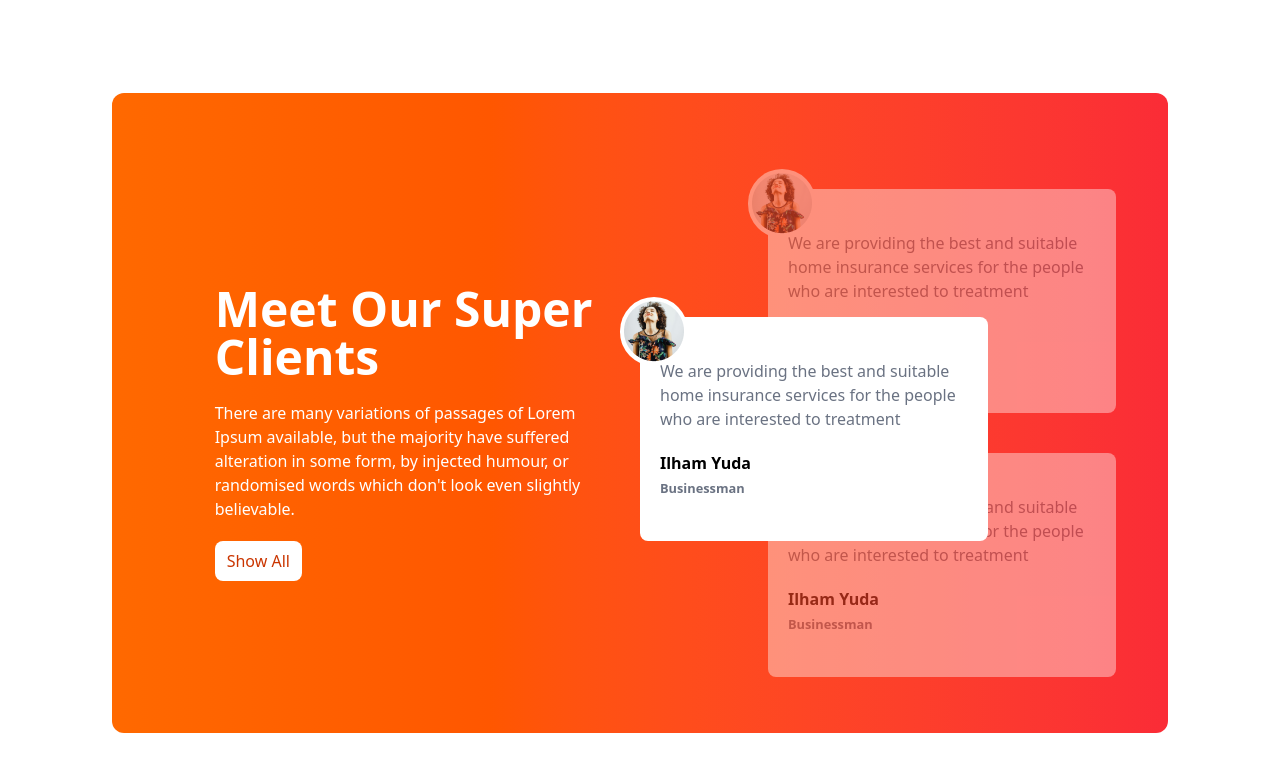
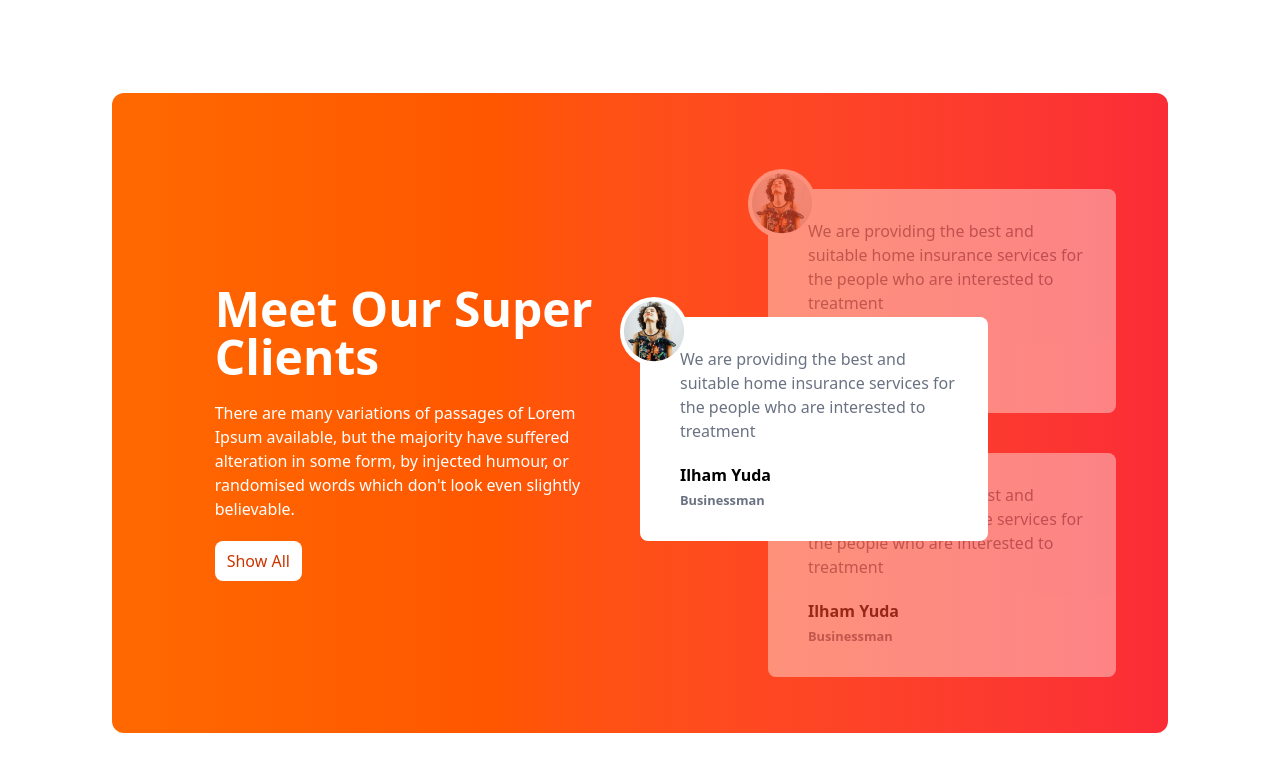
Before and after one commit to rafayel-islam/tea-house, a plain HTML site: page index.html in a window 1280 px wide. Shown: the part 1691-2462 px from the top of the page. Drawn offline with nearby package versions, Linux system fonts and the light colour scheme.

Commit message:
Review Card Section Done

```diff
--- a/index.html
+++ b/index.html
@@ -147,9 +147,9 @@
                     <div class="h-56 w-full md:w-3/4 bg-white text-black rounded-lg flex items-center px-5">
                       <div class="absolute -top-5 -left-5 bg-white rounded-full"><img class="p-1" src="images/client.png" alt=""></div>
                       <div>
-                        <p class="text-gray-500 mb-5">We are providing the best and suitable home insurance services for the people who are interested to treatment</p>
-                        <h1 class="font-bold">Ilham Yuda</h1>
-                        <small class="font-bold text-gray-500">Businessman</small>
+                        <p class="text-gray-500 mb-5 ml-5">We are providing the best and suitable home insurance services for the people who are interested to treatment</p>
+                        <h1 class="font-bold ml-5">Ilham Yuda</h1>
+                        <small class="font-bold text-gray-500 ml-5">Businessman</small>
                       </div>
                      </div>
                    </div>
@@ -157,9 +157,9 @@
                    <div class="relative left-8 md:left-32 h-56 w-full md:w-3/4 bg-white text-black rounded-lg flex items-center px-5 opacity-40">
                     <div class="absolute -top-5 -left-5 bg-white rounded-full"><img class="p-1" src="images/client.png" alt=""></div>
                     <div>
-                      <p class="text-gray-500 mb-5">We are providing the best and suitable home insurance services for the people who are interested to treatment</p>
-                      <h1 class="font-bold">Ilham Yuda</h1>
-                      <small class="font-bold text-gray-500">Businessman</small>
+                      <p class="text-gray-500 mb-5 ml-5">We are providing the best and suitable home insurance services for the people who are interested to treatment</p>
+                      <h1 class="font-bold ml-5">Ilham Yuda</h1>
+                      <small class="font-bold text-gray-500 ml-5">Businessman</small>
                     </div>
                    </div>
 
@@ -167,9 +167,9 @@
                    <div class="relative left-8 md:left-32 top-10 h-56 w-full md:w-3/4 bg-white text-black rounded-lg flex items-center px-5 opacity-40">
                     <div class="absolute -top-5 -left-5 bg-white rounded-full"><img class="p-1" src="images/client.png" alt=""></div>
                     <div>
-                      <p class="text-gray-500 mb-5">We are providing the best and suitable home insurance services for the people who are interested to treatment</p>
-                      <h1 class="font-bold">Ilham Yuda</h1>
-                      <small class="font-bold text-gray-500">Businessman</small>
+                      <p class="text-gray-500 mb-5 ml-5">We are providing the best and suitable home insurance services for the people who are interested to treatment</p>
+                      <h1 class="font-bold ml-5">Ilham Yuda</h1>
+                      <small class="font-bold text-gray-500 ml-5">Businessman</small>
                     </div>
                    </div>
                 </div>
```
